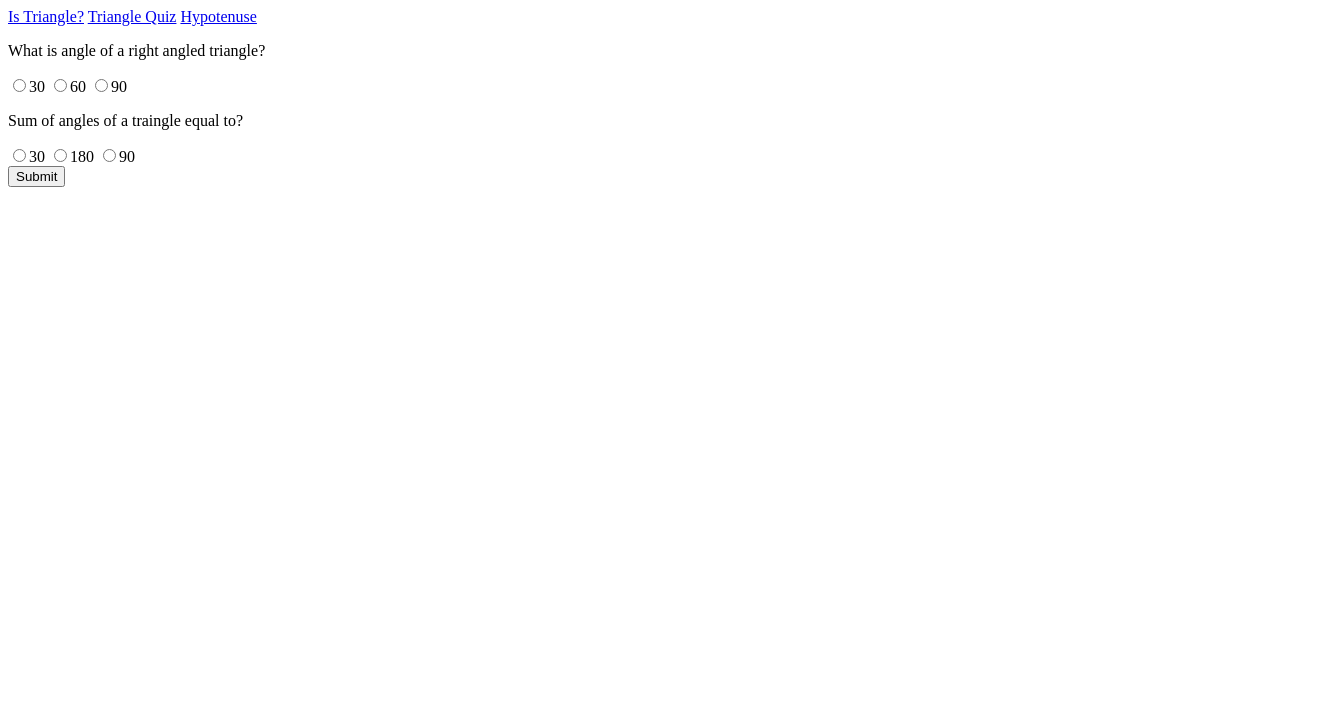
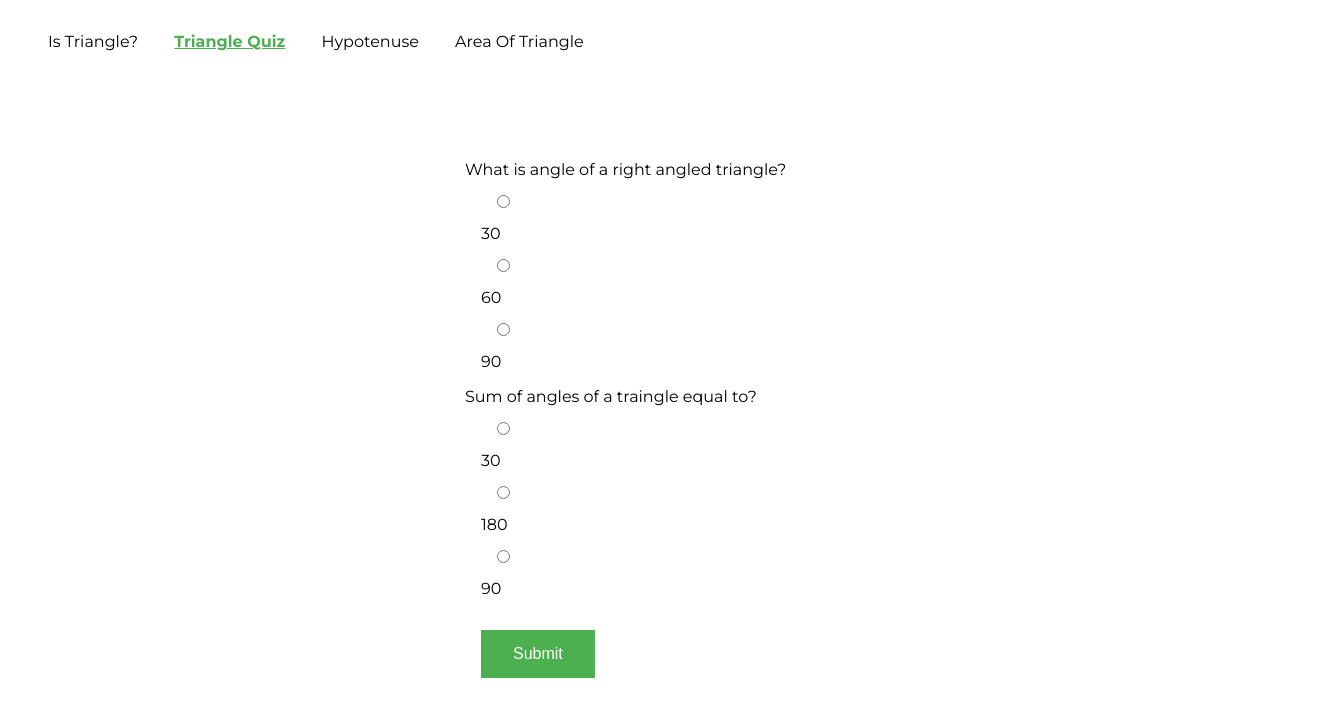
Before and after one commit to saicharan-gouru/fun-with-triangles, a plain HTML site: page trianglequiz.html in a window 1280 px wide. Shown: the whole page, 1344 px wide, since content can reach past the window. Drawn offline with Linux system fonts and the light colour scheme.

Commit message:
Update trianglequiz.html

```diff
--- a/trianglequiz.html
+++ b/trianglequiz.html
@@ -6,15 +6,17 @@
     <meta http-equiv="X-UA-Compatible" content="IE=edge">
     <meta name="viewport" content="width=device-width, initial-scale=1.0">
     <title>Triangle Quiz</title>
+    <link href="style.css" type="text/css" rel="stylesheet" />
 </head>
 
 <body>
     <nav>
         <a href="index.html">Is Triangle?</a>
-        <a href="trianglequiz.html">Triangle Quiz</a>
+        <a href="trianglequiz.html" class="active">Triangle Quiz</a>
         <a href="hypotenuse.html">Hypotenuse</a>
+        <a href="areaoftriangle.html">Area Of Triangle</a>
     </nav>
-
+    <div class="container">
         <form name="quiz-form" class="quiz-form">
             <div class="question-container">
                 <p>What is angle of a right angled triangle?</p>
@@ -31,6 +33,7 @@
         </form>
         <button id="btn-check">Submit</button>
         <div id="output"></div>
+    </div>
     <script src="trianglequiz.js"></script>
 </body>
 
```
Lines whose indentation alone changed are shown as unchanged.
